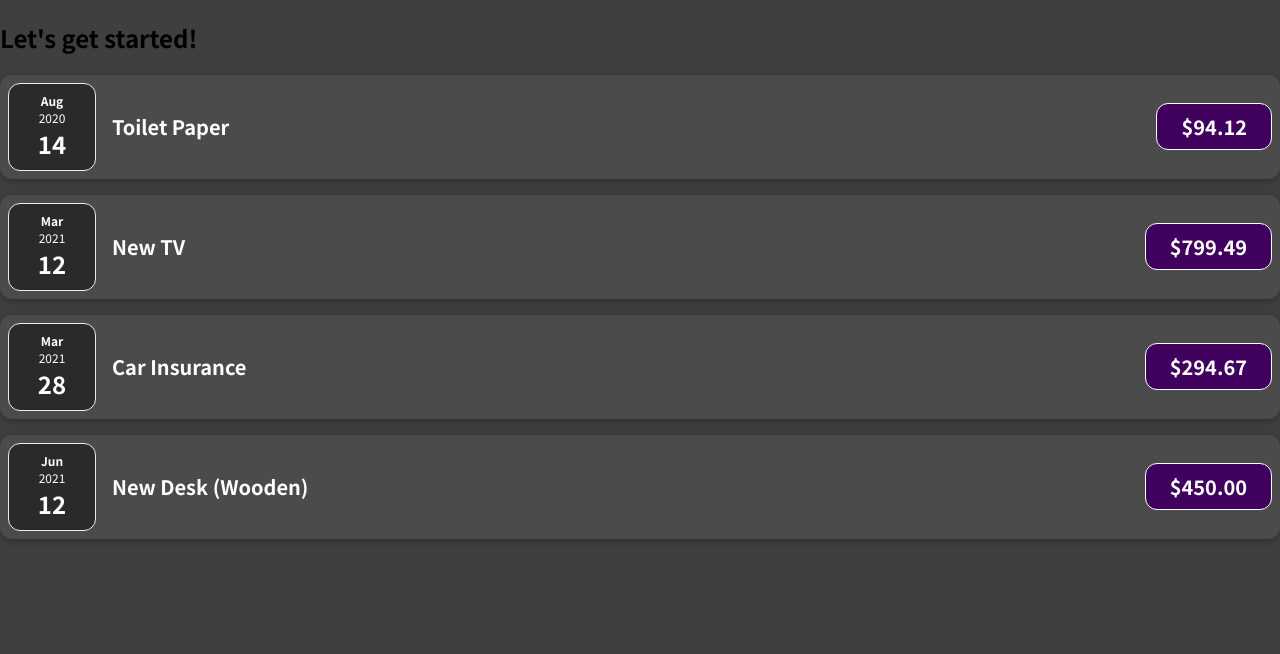
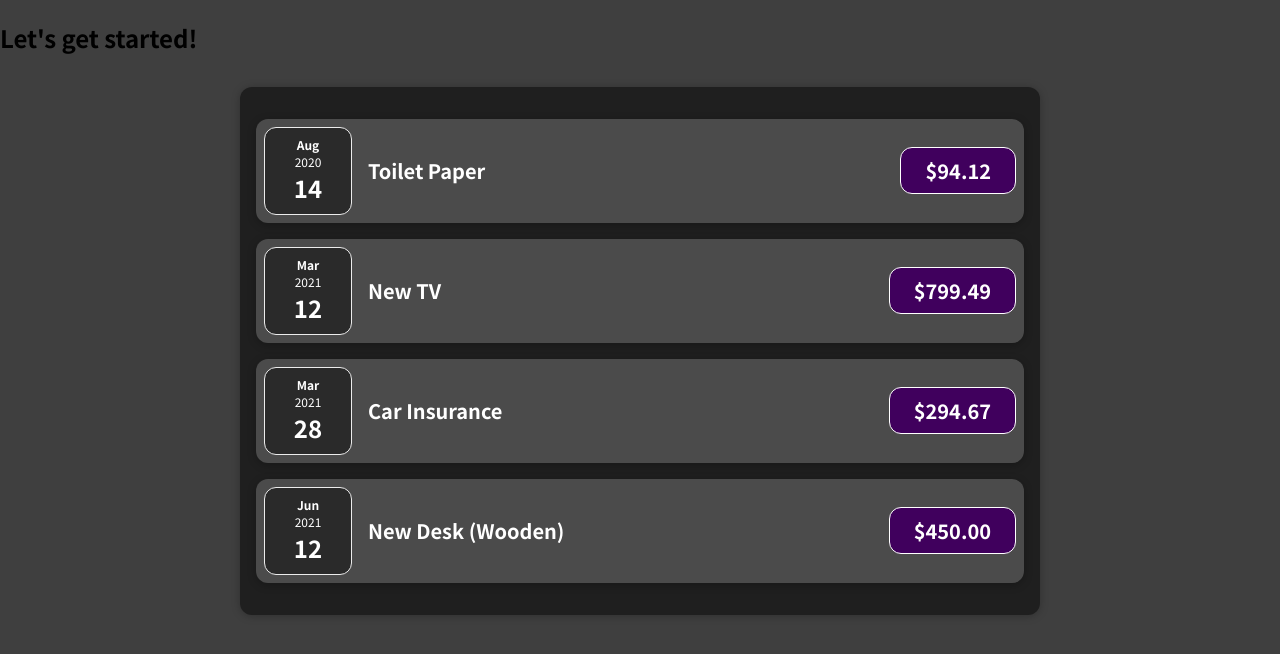
Before and after one commit to mbronstein1/expense-tracker, a React (Create React App) app: page / in a window 1280 px wide. Shown: the top 654 px of the page. Built offline with nearby package versions, Linux system fonts and the light colour scheme.

Commit message:
created Expenses component and moved ExpenseItem into it

```diff
--- a/src/App.js
+++ b/src/App.js
@@ -1,5 +1,5 @@
 import React from 'react';
-import ExpenseItem from './components/ExpenseItem';
+import Expenses from './components/Expenses';
 
 function App() {
   const expenses = [
@@ -32,12 +32,7 @@
   return (
     <div>
       <h2>Let's get started!</h2>
-      {expenses.map((item) => (
-        <ExpenseItem
-          key={item.id}
-          item={item}
-        />
-      ))}
+      <Expenses expenses={expenses} />
     </div>
   );
 }
--- /dev/null
+++ b/src/components/Expenses.css
@@ -0,0 +1,9 @@
+.expenses {
+  padding: 1rem;
+  background-color: rgb(31, 31, 31);
+  margin: 2rem auto;
+  width: 50rem;
+  max-width: 95%;
+  border-radius: 12px;
+  box-shadow: 0 1px 8px rgba(0, 0, 0, 0.25);
+}
--- /dev/null
+++ b/src/components/Expenses.js
@@ -0,0 +1,18 @@
+import React from 'react';
+import ExpenseItem from './ExpenseItem';
+import './Expenses.css';
+
+const Expenses = ({ expenses }) => {
+  return (
+    <div className='expenses'>
+      {expenses.map((item) => (
+        <ExpenseItem
+          key={item.id}
+          item={item}
+        />
+      ))}
+    </div>
+  );
+};
+
+export default Expenses;
```
